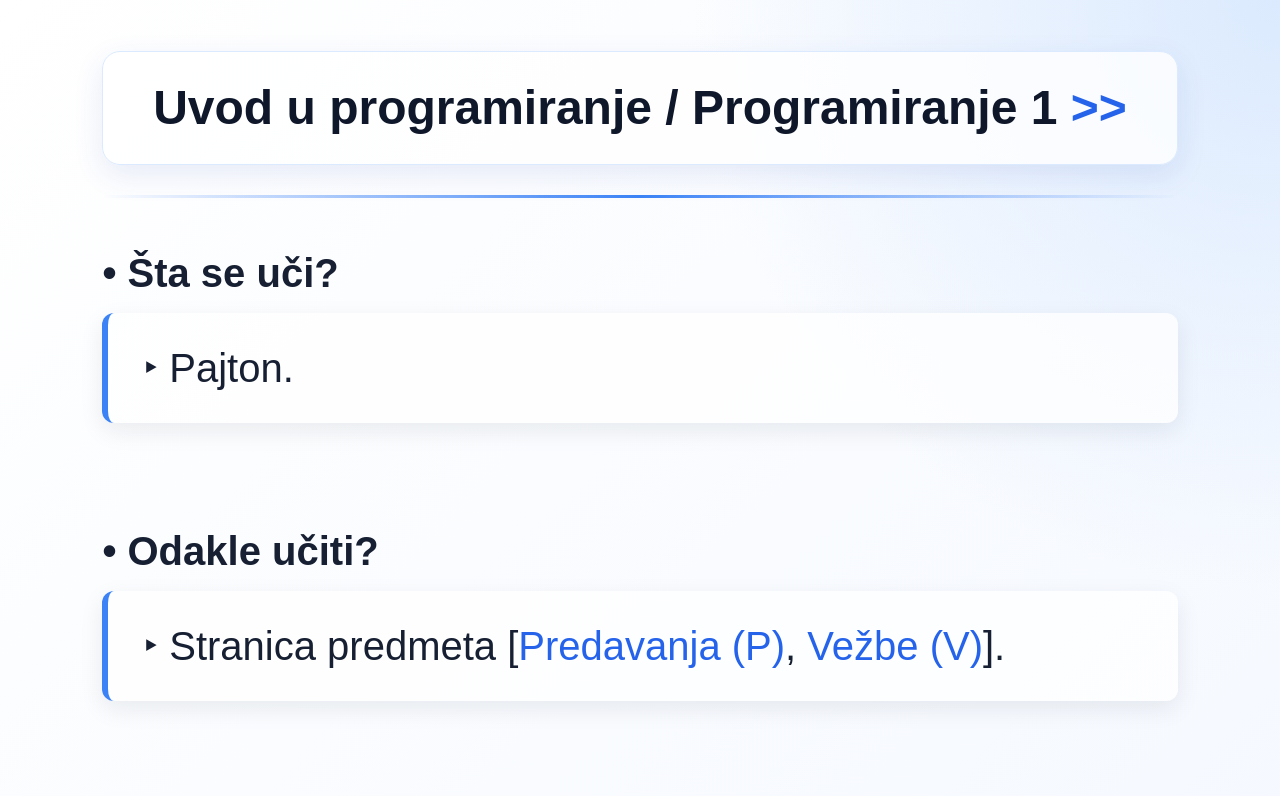
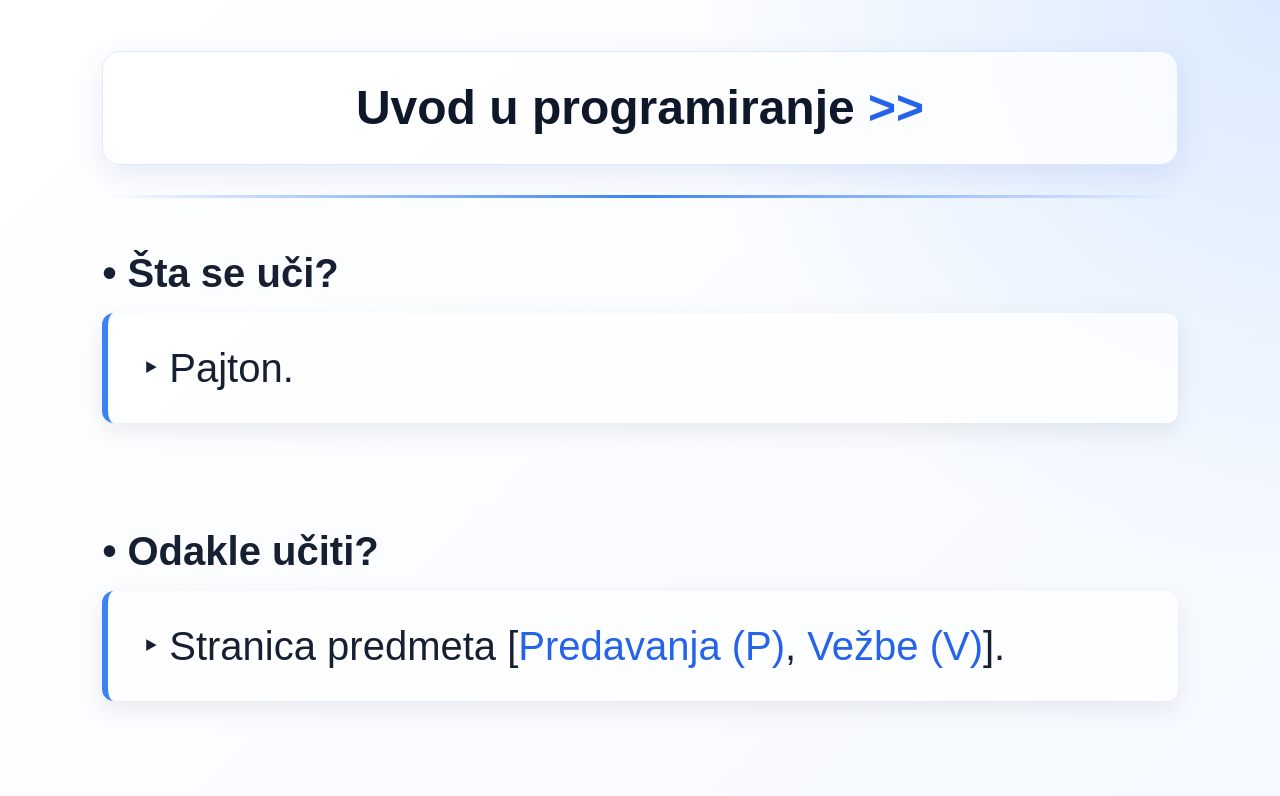
Before and after one commit to nemanja-r-vujanovic/Uvod-u-programiranje, a plain HTML site: page docs/index.html in a window 1280 px wide. Shown: the top 796 px of the page. Drawn offline with Linux system fonts and the light colour scheme.

Commit message:
Update title in index.html to 'Uvod u programiranje'

```diff
--- a/docs/index.html
+++ b/docs/index.html
@@ -13,7 +13,7 @@
 	</script>
 	<body>
 		<p style="text-align: center; font-weight: bold; font-size: 300%;">
-			Uvod u programiranje / Programiranje 1
+			Uvod u programiranje
 			<a href="strana2.html">
 			>>
 			</a>
```
